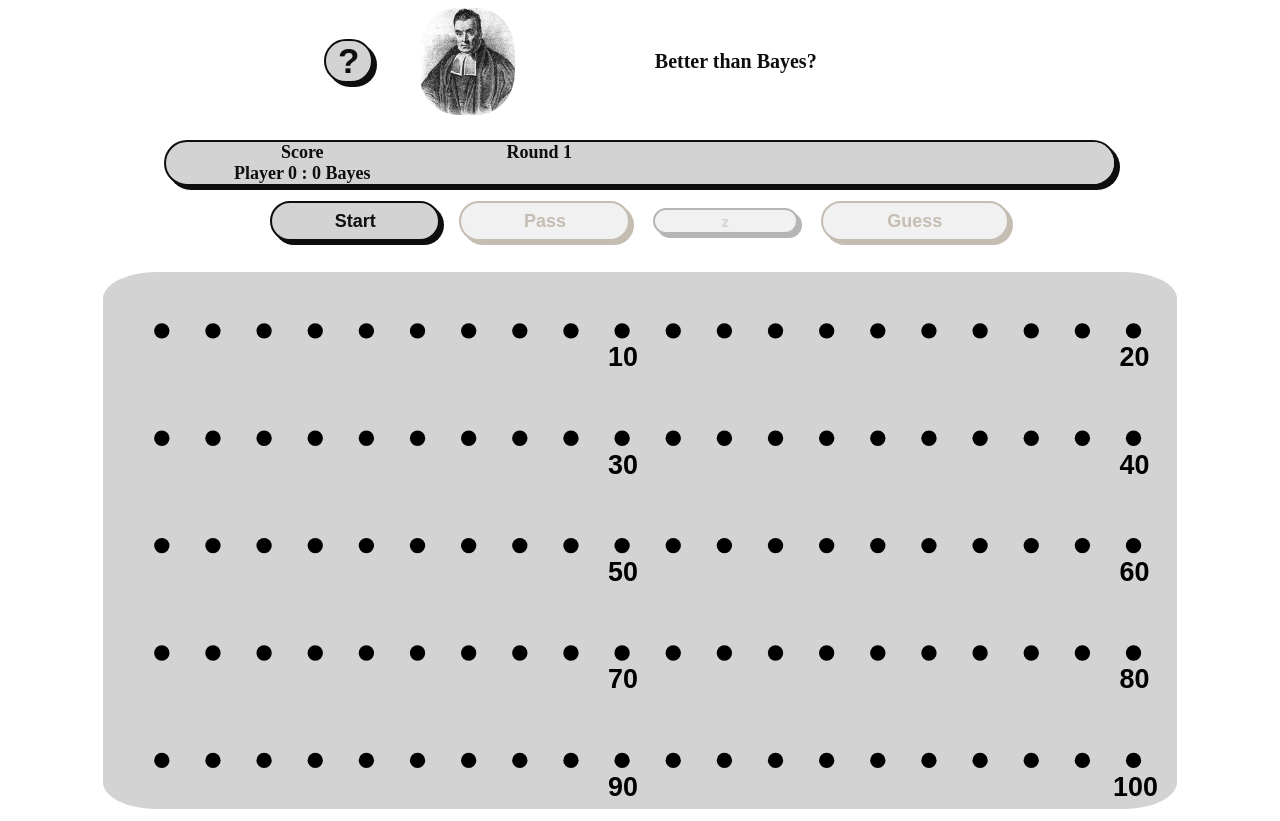
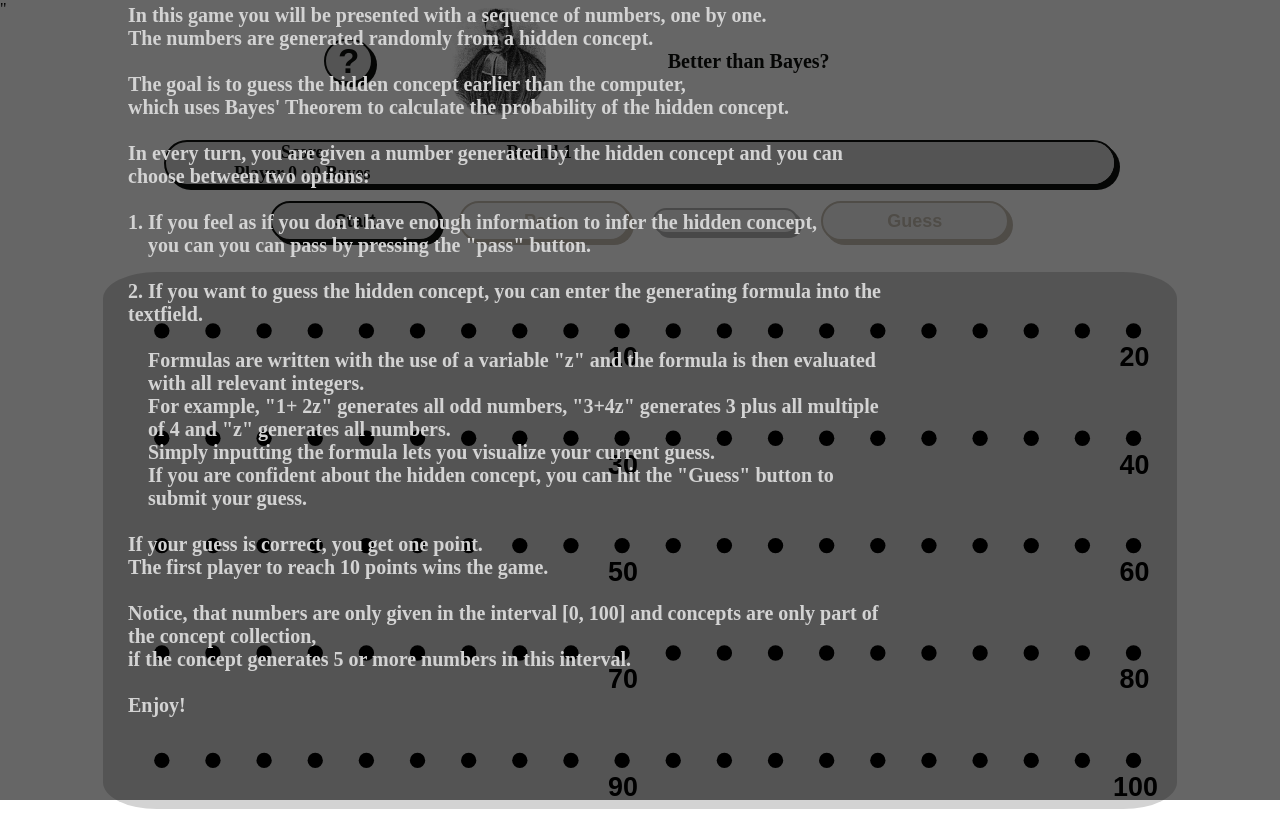
Before and after one commit to fabian-kruse/btb, a plain HTML site: page src/index.html in a window 1280 px wide. Drawn offline with Linux system fonts and the light colour scheme.

Commit message:
finalized help-button

```diff
--- a/src/script.js
+++ b/src/script.js
@@ -13,7 +13,6 @@ const passReaction = ["I pass", "Mhmm...", "This is a hard one", "I can't tell y
 //guess reactions of computer
 const guessReaction =["I think it is ", "my guess:", "It should be ", "I got ", "My answer is ", "It must be "]
 
-//TODO: add button for instructions during game
 //TODO: adjust game descriptions for mobile
 //TODO: guess of computer should be a concept not a list
 //TODO: begin new game option after game is over
@@ -330,7 +329,7 @@ function setup() {
     updateCanvas(ctx,Array.from({length:100},  (_,i) => i+1),[]);
 
     //turn on overlay
-    //turnOverlayOn();
+    turnOverlayOn();
     //adds functionality of "start/nextTurn" button
     const start_button = document.getElementsByClassName("start_button")[0];
     start_button.addEventListener("click", function() {  if(game == null) {
--- a/src/styles.css
+++ b/src/styles.css
@@ -15,7 +15,7 @@
     left: 0;
     right: 0;
     bottom: 0;
-    background-color: rgba(0,0,0,0.5);
+    background-color: rgba(0,0,0,0.6);
     z-index: 2;
     cursor: pointer;
   }
@@ -30,8 +30,11 @@
 
   .overlay-content {
     font-size: 20px;
-    color: white;
+    color: var(--main_background);
     white-space: pre-line;
+    user-select: none;
+    -webkit-user-select: none;
+    touch-action: manipulation;
   }
 
   .indented-text {
@@ -117,10 +120,10 @@ span {
 }
 
 .upper_container{
-    width: 70%;
+    width: 80%;
     height: auto;
     display: grid;
-    grid-template-columns: 15% 85%;
+    grid-template-columns: 20% 80%;
 }
 
 .computer_container {
@@ -145,12 +148,20 @@ span {
     box-shadow: var(--font_color) 4px 4px 0 0;
     border: 2px solid var(--font_color);
     text-align: center;
-    font-size: 15px;
+
     cursor: pointer;
+    user-select: none;
+    -webkit-user-select: none;
+    touch-action: manipulation;
 }
 
+.help_button:active {
+    box-shadow: var(--font_color) 2px 2px 0 0;
+    transform: translate(2px, 2px);
+  }
+
 #help {
-    font-size: 30px;
+    font-size: 25px;
 }
 
 .img_container {
```
